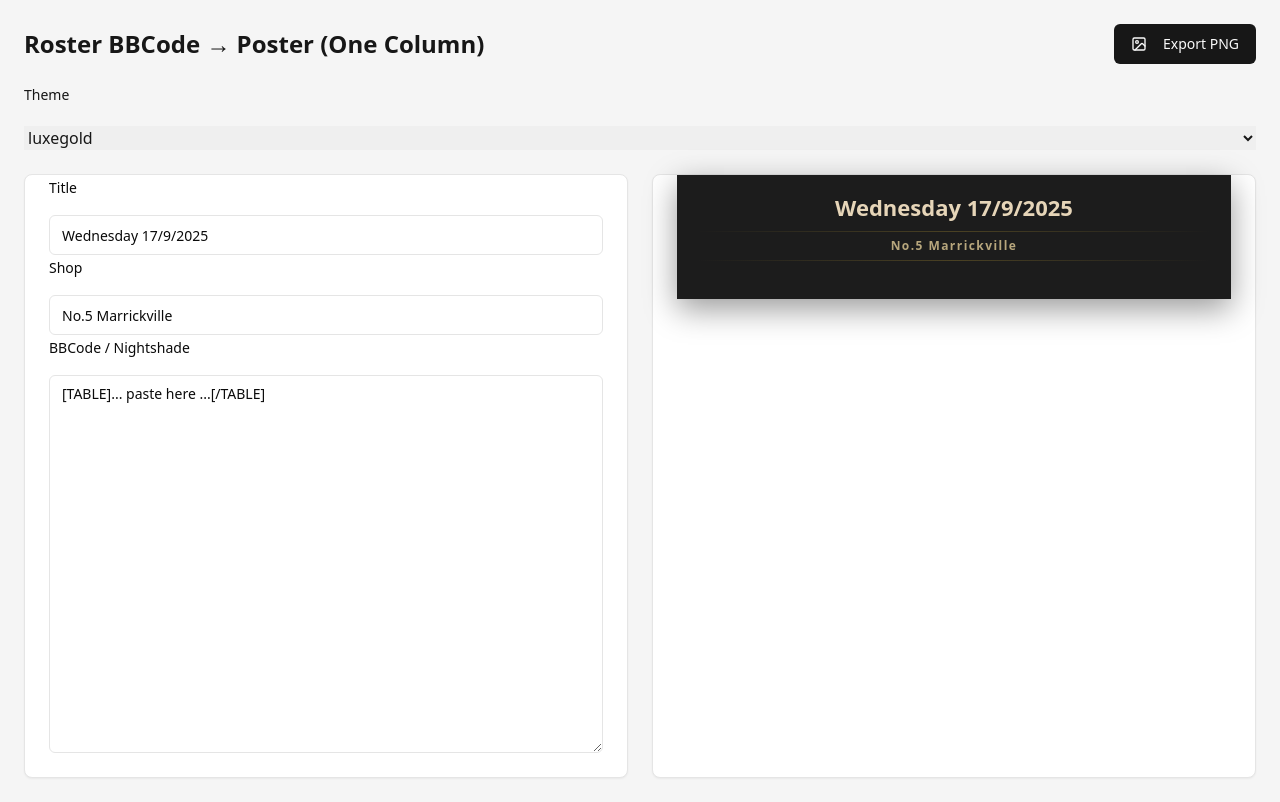
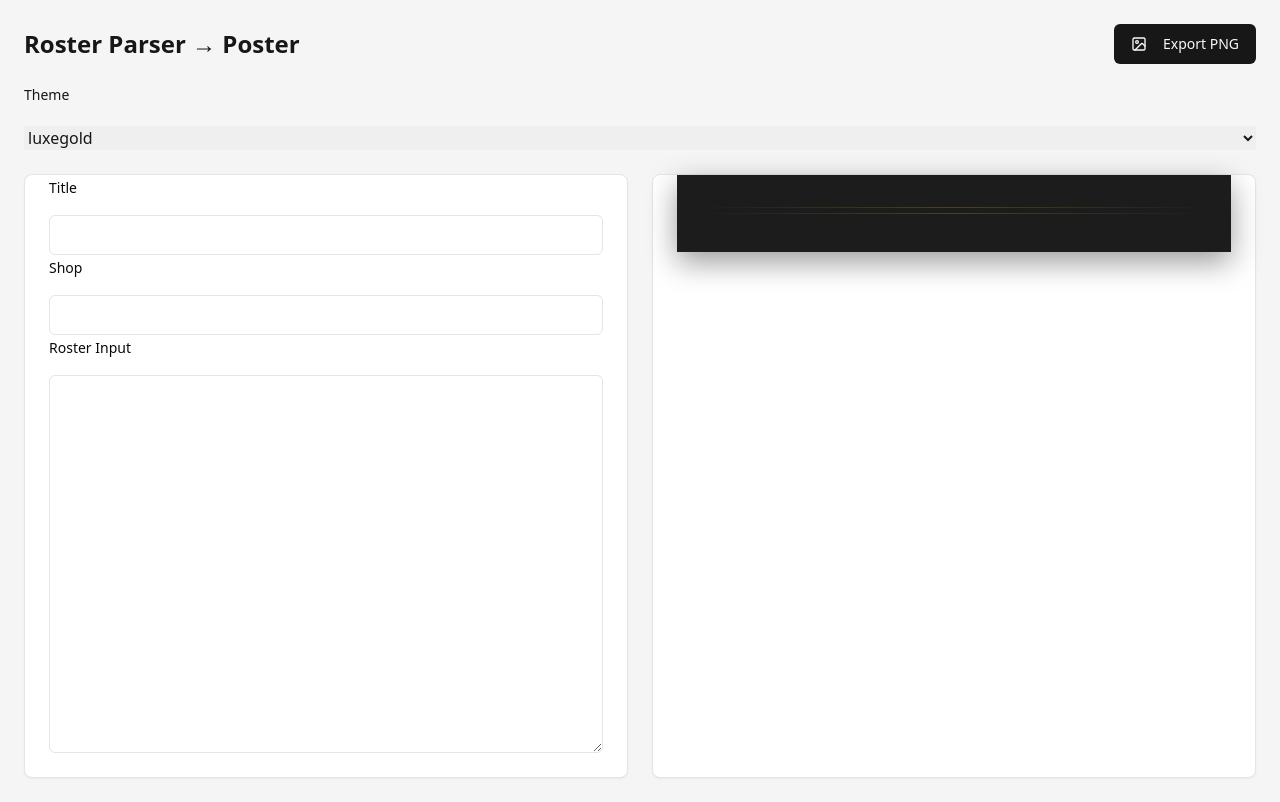
Before and after one commit to shiori-fujino/chickenroast, a React (Vite) app: page / in a window 1280 px wide. Built offline with nearby package versions, Linux system fonts and the light colour scheme.

Commit message:
no more please

```diff
--- a/src/App.tsx
+++ b/src/App.tsx
@@ -55,23 +55,11 @@ interface Row {
 interface Group { key: string; rows: Row[]; }
 
 /* ------------------ Helpers ------------------ */
-function stripBB(s: string): string {
-  return s
-    .replace(/\[URL=[^\]]+\]([^\[]+)\[\/URL\]/gi, "$1")
-    .replace(/\[(?:\/)?(?:SIZE|B|COLOR|TABLE|TR|TD|URL|HR|I|U)\b[^\]]*\]/gi, "")
-    .replace(/\s+/g, " ")
-    .trim();
-}
-function extractURLAndText(cell: string): { text: string; url?: string } {
-  const m = cell.match(/\[URL=\"([^\"]+)\"\]([^\[]+)\[\/URL\]/i);
-  if (m) return { text: m[2].trim(), url: m[1].trim() };
-  return { text: stripBB(cell) };
-}
 function normalizeNat(raw: string) {
   return raw.toLowerCase().trim();
 }
 function extractTags(source: string): string[] {
-  const raw = stripBB(source).toUpperCase();
+  const raw = source.toUpperCase();
   const tags: string[] = [];
   if (/\bNEW\b/.test(raw)) tags.push("NEW");
   if (/\bPOPULAR\b/.test(raw)) tags.push("POPULAR");
@@ -82,11 +70,15 @@ function extractTags(source: string): string[] {
   return tags;
 }
 const INLINE_TAG_WORDS = ["new","gfe","jav","pse","popular","she's back"];
-function stripInlineTagWords(name: string): string {
-  return name.replace(
-    new RegExp(`\\b(?:${INLINE_TAG_WORDS.join("|")})\\b`, "gi"),
-    ""
-  ).replace(/\s{2,}/g, " ").trim();
+function stripInlineTagWords(s: string): string {
+  return s
+    // remove known inline tag words
+    .replace(new RegExp(`\\b(?:${INLINE_TAG_WORDS.join("|")})\\b`, "gi"), "")
+    // remove leftover punctuation like !!! ??? ...
+    .replace(/[!?.]+/g, "")
+    // collapse spaces
+    .replace(/\s{2,}/g, " ")
+    .trim();
 }
 
 /* ------------------ Poster ------------------ */
@@ -106,8 +98,7 @@ function PosterSingle({
   };
   return (
     <div style={cssVars} className="poster-page">
-      <style dangerouslySetInnerHTML={{
-        __html: `
+      <style dangerouslySetInnerHTML={{__html:`
         .poster1{max-width:100%;margin:0 auto;background:var(--bg);color:var(--ink);border:none;overflow:hidden;box-shadow:0 10px 30px rgba(0,0,0,.4)}
         .poster1 .content{padding:20px}
         .poster1 .title{text-align:center;margin-bottom:12px}
@@ -119,26 +110,17 @@ function PosterSingle({
         .poster1 .row{display:flex;justify-content:space-between;align-items:baseline;padding:6px 0;border-bottom:1px solid var(--hair);font-size:13px}
         .poster1 .left{font-weight:700;flex:1}
         .poster1 .nat{display:inline-block;margin-right:6px;color:var(--muted);font-weight:600;font-size:.75em;text-transform:capitalize}
-        .poster1 .time {
-          margin-left: 6px;
-          color: var(--muted);
-          font-weight: 500;
-          font-size: .75em;
-          flex: 0 0 80px;
-          text-align: right;
-          white-space: nowrap;
-        }
+        .poster1 .time{margin-left:6px;color:var(--muted);font-weight:500;font-size:.75em;flex:0 0 80px;text-align:right;white-space:nowrap}
         .poster1 .price{margin-left:10px;color:var(--ink);font-weight:600;font-size:.9em;flex:1;text-align:right}
         .poster1 .tags{display:inline-flex;gap:.35rem;margin-left:.5rem;flex-wrap:wrap}
         .poster1 .tag{display:inline-block;padding:.15rem .4rem;border-radius:4px;font-weight:800;font-size:.7em;color:var(--accent);border:1px solid var(--accent)}
-        `
-      }} />
+      `}} />
       <div className="poster1">
         <div className="content">
-          <div className="title"><h1>{title}</h1></div>
+          <div className="title"><h1>{title || " "}</h1></div>
           <div className="center-band" aria-hidden="true">
             <div className="line" />
-            <div className="label">{shop}</div>
+            <div className="label">{shop || " "}</div>
             <div className="line" />
           </div>
           {groups.map((g) => (
@@ -170,44 +152,53 @@ function PosterSingle({
 
 /* ------------------ Main ------------------ */
 export default function RosterBBApp() {
-  const [raw, setRaw] = useState(`[TABLE]... paste here ...[/TABLE]`);
-  const [title, setTitle] = useState("Wednesday 17/9/2025");
-  const [shop, setShop] = useState("No.5 Marrickville");
-  const [themeKey, setThemeKey] = useState<ThemeKey>("luxegold"); // ✅ fixed here
+  const [raw, setRaw] = useState("");
+  const [title, setTitle] = useState("");
+  const [shop, setShop] = useState("");
+  const [themeKey, setThemeKey] = useState<ThemeKey>("luxegold");
 
   const parsed = useMemo(() => {
     const rows: Row[] = [];
-    if (/\[TABLE\]/i.test(raw)) {
-      const trs = [...raw.matchAll(/\[TR\]([\s\S]*?)\[\/TR\]/gi)].map(m=>m[1]);
-      const headIdx = trs.findIndex(tr => /\[SIZE=3\]/i.test(tr));
-      trs.forEach((tr,i)=>{
-        if (i<=headIdx) return;
-        const tds = [...tr.matchAll(/\[TD[^\]]*\]([\s\S]*?)\[\/TD\]/gi)].map(m=>m[1]||"");
-        if (!tds.length) return;
-        const natKey = normalizeNat(stripBB(tds[0]||""));
-        const { text:rawName } = extractURLAndText(tds[1]||"");
+    const lines = raw.split("\n").map(l => l.trim()).filter(l => l.length);
+
+    // skip date-like first line
+    if (lines.length && /^\d{1,2}\/\d{1,2}\/\d{2,4}(?:\s+[A-Za-z]+)?$/i.test(lines[0])) {
+      lines.shift();
+    }
+
+    lines.forEach(line => {
+      // -------- No.5 clean format (tab or multi-space) --------
+      const parts = line.split(/\t+|\s{2,}/).map(p => p.trim());
+      if (parts.length >= 5) {
+        const natKey = normalizeNat(stripInlineTagWords(parts[0])); // clean nationality tags
+        const rawName = parts[1];
         const name = stripInlineTagWords(rawName);
-        const start = stripBB(tds[2]||"");
-        const finish = stripBB(tds[3]||"");
-        const price = stripBB(tds[4]||"");
-        const timeLabel = `${start} - ${finish}`.trim();
-        const tags = extractTags(tds.join(" "));
+        const start = parts[2];
+        const finish = parts[3];
+        const price = parts[4];
+        const timeLabel = `${start} - ${finish}`;
+        const tags = extractTags(line);
         rows.push({ natKey, name, timeLabel, price, tags });
-      });
-    } else {
-      raw.split("\n").forEach(line=>{
-        const m = line.match(/^\(([^)]+)\).*?([A-Za-z0-9 ]+)\s+(\d{1,2}(?::\d{2})?\s*(?:am|pm))\s*-\s*([\d: ]+(?:am|pm)?)/i);
+        return;
+      }
+
+      // -------- Nightshade format --------
+      const m = line.match(
+        /^\(([^)]+)\)\s*([A-Za-z0-9 ]+)\s+(\d{1,2}(?::\d{2})?\s*(?:am|pm))\s*-\s*([\d: ]+(?:am|pm)?)/i
+      );
       if (m) {
         const natKey = normalizeNat(m[1]);
         const rawName = m[2].trim();
         const name = stripInlineTagWords(rawName);
         const start = m[3].trim(), finish = m[4].trim();
         const timeLabel = `${start} - ${finish}`;
+        const priceMatch = line.match(/(\d{2,3})\s*\/\s*HR/i);
+        const price = priceMatch ? `${priceMatch[1]}/HR` : "";
         const tags = extractTags(line);
-          rows.push({ natKey, name, timeLabel, price:"", tags });
+        rows.push({ natKey, name, timeLabel, price, tags });
       }
     });
-    }
+
     return rows;
   }, [raw]);
 
@@ -220,14 +211,14 @@ export default function RosterBBApp() {
     const dataUrl = await toPng(node,{pixelRatio:3,cacheBust:true,width,height});
     const a=document.createElement("a");
     a.href=dataUrl;
-    a.download=`${title.replace(/\s+/g,"_")}.png`;
+    a.download=`${title.replace(/\s+/g,"_") || "poster"}.png`;
     a.click();
   }
 
   return (
     <div className="min-h-screen w-screen bg-neutral-100 text-neutral-900 flex flex-col gap-6 p-6">
       <header className="flex items-center justify-between gap-2">
-        <h1 className="text-2xl font-bold">Roster BBCode → Poster (One Column)</h1>
+        <h1 className="text-2xl font-bold">Roster Parser → Poster</h1>
         <Button onClick={exportPNG}><ImageIcon className="w-4 h-4 mr-2"/> Export PNG</Button>
       </header>
 
@@ -248,7 +239,7 @@ export default function RosterBBApp() {
           <Input value={title} onChange={e=>setTitle(e.target.value)} />
           <Label>Shop</Label>
           <Input value={shop} onChange={e=>setShop(e.target.value)} />
-          <Label>BBCode / Nightshade</Label>
+          <Label>Roster Input</Label>
           <Textarea rows={18} value={raw} onChange={e=>setRaw(e.target.value)} />
         </CardContent></Card>
 
@@ -257,7 +248,7 @@ export default function RosterBBApp() {
             title={title}
             shop={shop}
             groups={groups}
-            theme={THEMES[themeKey]} // ✅ use variable
+            theme={THEMES[themeKey]}
           />
         </CardContent></Card>
       </div>
```
Lines whose indentation alone changed are shown as unchanged.
